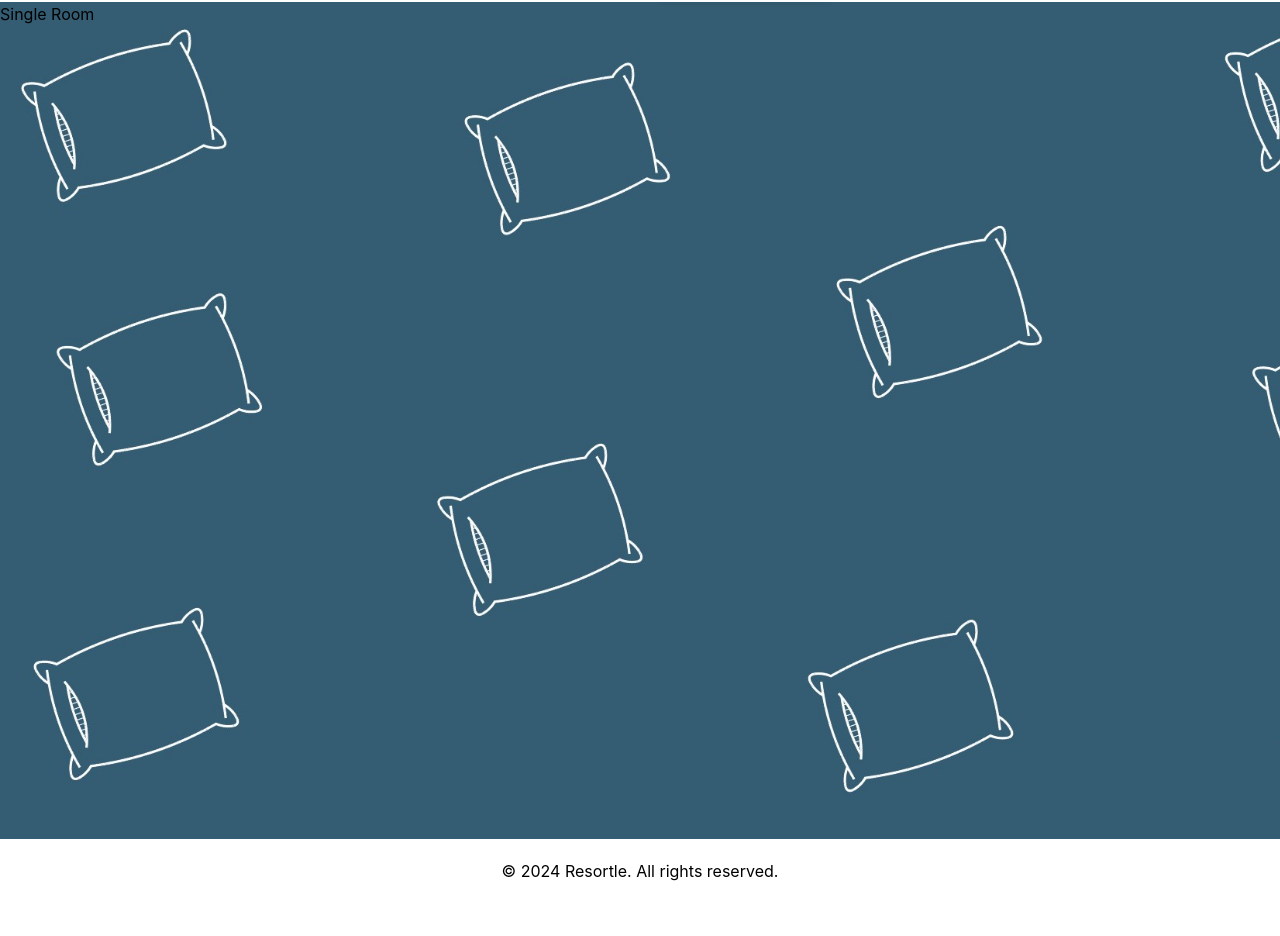
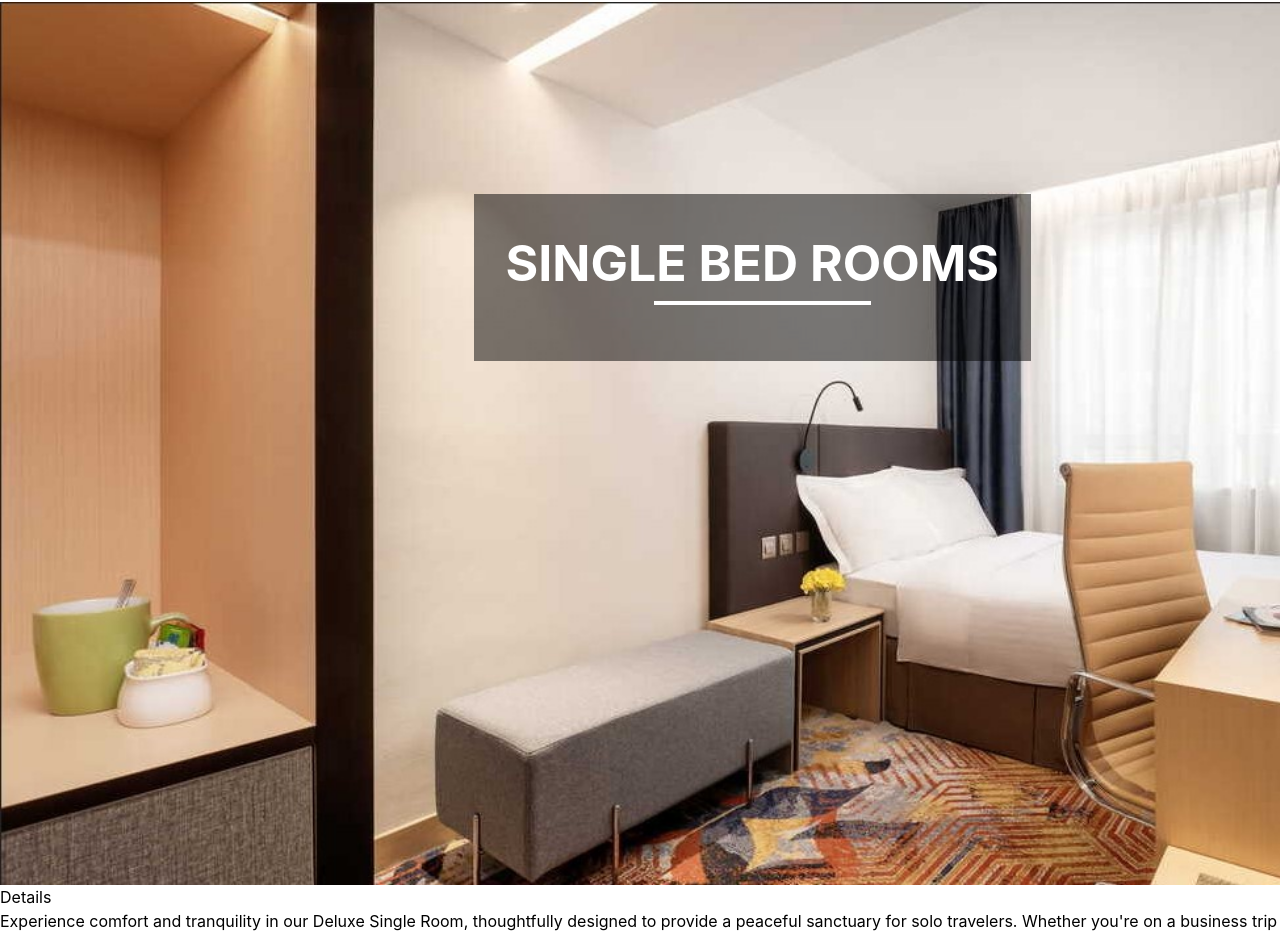
Before and after one commit to nidhidew/Resortle, a React (Create React App) app in the folder ResortBooking/resort_booking/: page /single_room in a window 1280 px wide. Shown: the part 62-998 px from the top of the page. Before the commit the page ends 945 px from the top, so only its background shows below. Built offline with nearby package versions, Linux system fonts and the light colour scheme; the HTML template or start-up script is replaced by a standard one.

Commit message:
added background image

```diff
--- a/ResortBooking/resort_booking/src/App.css
+++ b/ResortBooking/resort_booking/src/App.css
@@ -372,3 +372,9 @@ select,input,option{
   width: auto;
   height: 837px !important;
 }
+.bg_section_1_single{
+  background-image: url('./Images/singleRoom.jpg');
+  background-size: cover;
+  width: auto;
+  height: 883px !important;
+}
--- a/ResortBooking/resort_booking/src/Components/Lending/Single_Room.jsx
+++ b/ResortBooking/resort_booking/src/Components/Lending/Single_Room.jsx
@@ -3,8 +3,23 @@ import React from 'react'
 const Single_Room = () => {
   return (
     <div>
-      <div className='bg-feature'>
-        <h1>Single Room</h1>
+      <div className='bg_section_1_single'>
+        {/* <h1>Single Room</h1> */}
+        <div className="container_1">
+            <center>
+              <h1 className="header_container_1">SINGLE BED ROOMS</h1>
+            </center>
+            <p className="underline_container_1"></p><br></br>
+        </div>
+      </div>
+      <div className=''>
+        <div>
+          <h1>
+            Details
+          </h1>
+          <p>Experience comfort and tranquility in our Deluxe Single Room, thoughtfully designed to provide a peaceful sanctuary for solo travelers. Whether you're on a business trip or
+            simply seeking a cozy space to unwind, our single-bed room offers the perfect blend of style and functionality.</p>
+        </div>
       </div>
     </div>
   )
```
